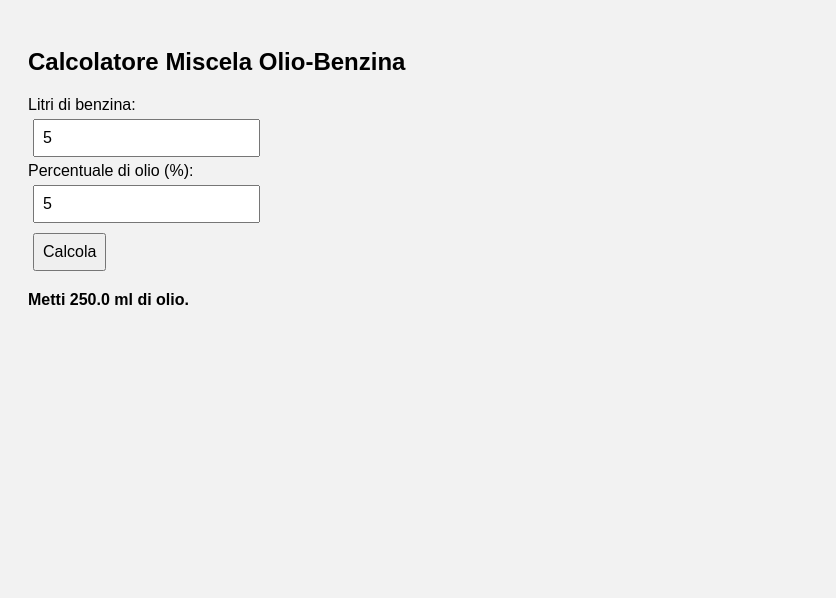
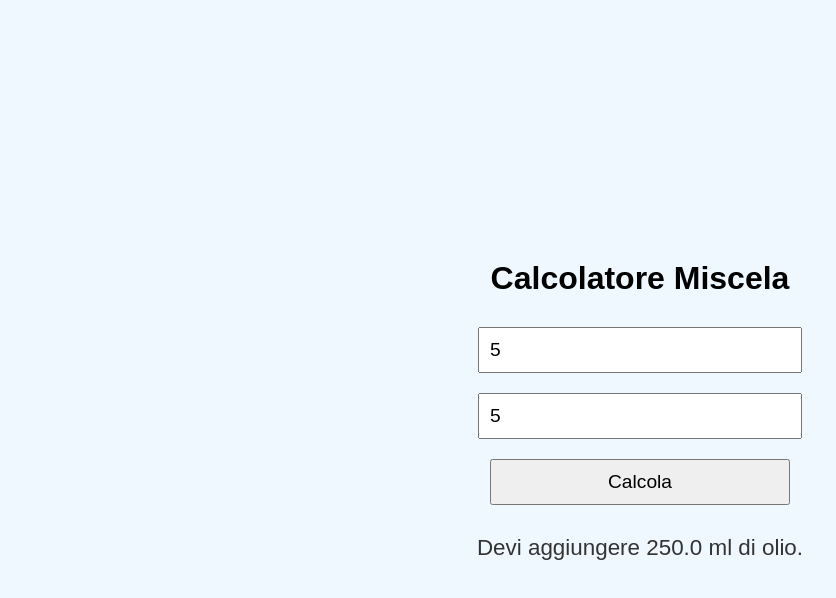
Before and after one commit to Franik09-it/Calcolatore-miscela, a plain HTML site: page Index.html in a window 1280 px wide. Both pictures are taken after typing "5", "5" into the empty fields and a click on the button "Calcola". Shown: the whole page, without its empty margins (0-836 px from the left). Drawn offline with Linux system fonts and the light colour scheme.

Commit message:
Update Index.html

```diff
--- a/Index.html
+++ b/Index.html
@@ -2,35 +2,58 @@
 <html lang="it">
 <head>
   <meta charset="UTF-8">
+  <meta name="viewport" content="width=device-width, initial-scale=1.0">
   <title>Calcolatore Miscela</title>
   <style>
-    body { font-family: Arial; padding: 20px; background-color: #f2f2f2; }
-    input, button { margin: 5px; padding: 8px; font-size: 16px; }
-    #risultato { margin-top: 15px; font-weight: bold; }
+    body {
+      margin: 0;
+      padding: 0;
+      font-family: sans-serif;
+      display: flex;
+      flex-direction: column;
+      align-items: center;
+      justify-content: center;
+      height: 100vh;
+      background-color: #f0f8ff;
+      text-align: center;
+    }
+    h1 {
+      font-size: 2em;
+      margin-bottom: 20px;
+    }
+    input, button {
+      font-size: 1.2em;
+      padding: 10px;
+      margin: 10px;
+      width: 80%;
+      max-width: 300px;
+    }
+    #risultato {
+      font-size: 1.4em;
+      margin-top: 20px;
+      color: #333;
+    }
   </style>
 </head>
 <body>
-  <h2>Calcolatore Miscela Olio-Benzina</h2>
-  <label>Litri di benzina:</label><br>
-  <input type="number" id="benzina" step="0.1"><br>
-
-  <label>Percentuale di olio (%):</label><br>
-  <input type="number" id="percentuale" step="0.1"><br>
-
+  <h1>Calcolatore Miscela</h1>
+  <input type="number" id="benzina" placeholder="Litri di benzina">
+  <input type="number" id="percentuale" placeholder="Percentuale olio (%)">
   <button onclick="calcola()">Calcola</button>
-
   <div id="risultato"></div>
 
   <script>
     function calcola() {
       const benzina = parseFloat(document.getElementById("benzina").value);
       const percentuale = parseFloat(document.getElementById("percentuale").value);
-      if (isNaN(benzina) || isNaN(percentuale)) {
-        document.getElementById("risultato").textContent = "Inserisci valori validi!";
-        return;
+      if (!isNaN(benzina) && !isNaN(percentuale)) {
+        const mlOlio = benzina * (percentuale / 100) * 1000;
+        document.getElementById("risultato").innerText =
+          `Devi aggiungere ${mlOlio.toFixed(1)} ml di olio.`;
+      } else {
+        document.getElementById("risultato").innerText =
+          "Inserisci valori validi.";
       }
-      const olio_ml = benzina * (percentuale / 100) * 1000;
-      document.getElementById("risultato").textContent = `Metti ${olio_ml.toFixed(1)} ml di olio.`;
     }
   </script>
 </body>
```
